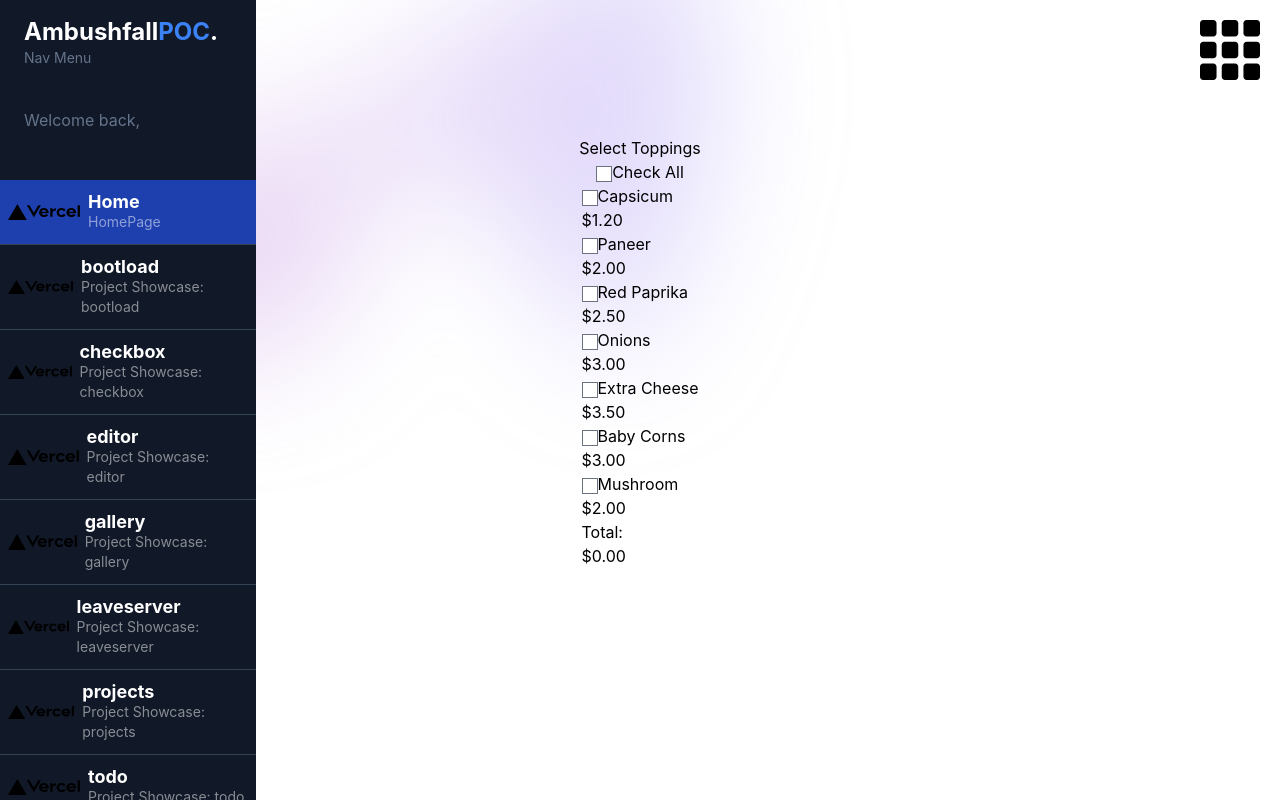
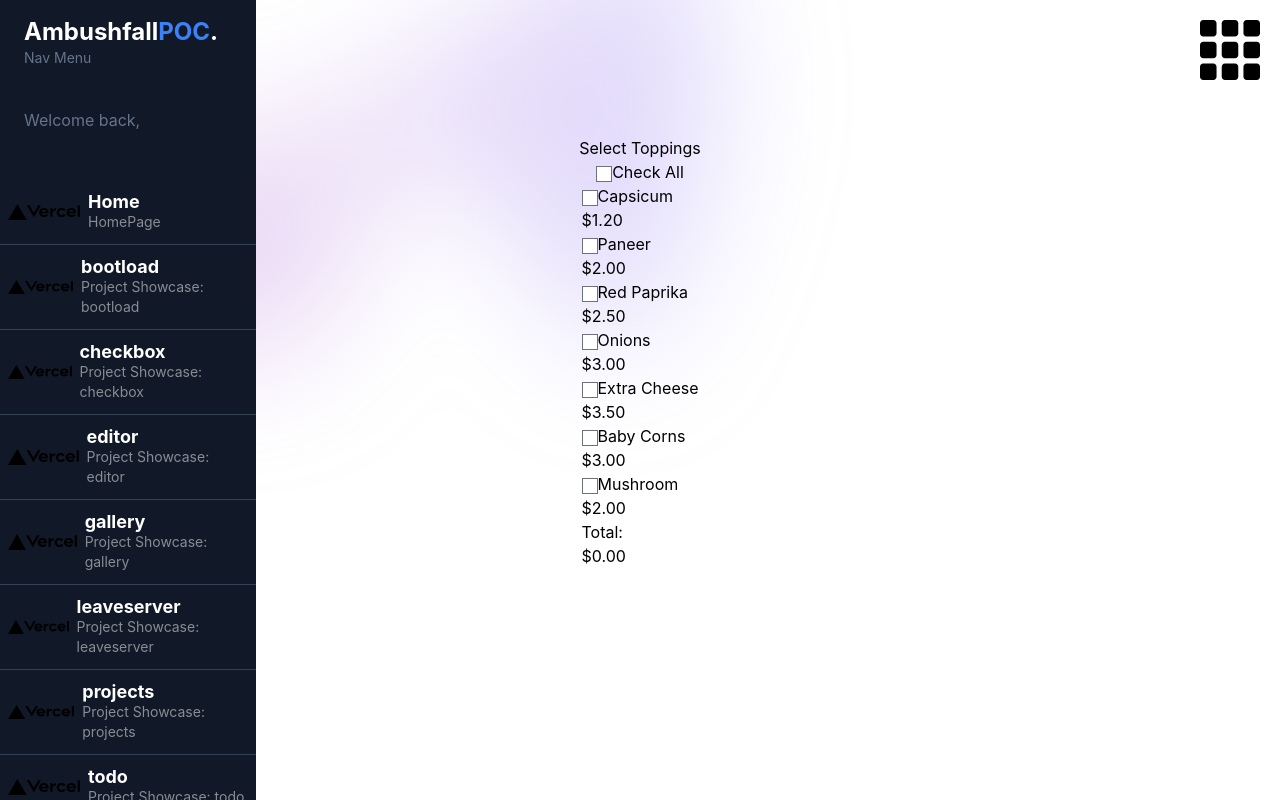
Before and after one commit to Ambushfall/turborepo, a Next.js app: page /checkbox in a window 1280 px wide. Both pictures are taken after a click on the icon 1230 px from the left and 50 px from the top of the page. Built offline with nearby package versions, Linux system fonts and the light colour scheme.

Commit message:
Modified

```diff
--- a/app/Navigation.tsx
+++ b/app/Navigation.tsx
@@ -3,12 +3,13 @@ import Image from "next/image";
 import Link from "next/link";
 import { useState } from "react";
 import { HomeSVG } from "./components/homeSVG";
+
 const Navigation = ({ urls }: { urls: Array<string>; }) => {
-
+    // const route = document?.location?.pathname ? document.location : false
     const [isOpen, setIsOpen] = useState(false);
-
-    function onClickHandler() {
+    function onClickHandler(event:any) {
         setIsOpen(!isOpen)
+        // console.log(route)
     }
 
     return (
@@ -44,8 +45,8 @@ const Navigation = ({ urls }: { urls: Array<string>; }) => {
                     </ul> */}
                         {/* Navigation Items Example  */}
                         <div id='nav' className='w-full'>
-                            <NavLink href="/" NavItemName="Home" NavItemDescription="HomePage" pathToSvg='/vercel.svg' isActive={true}/>
-                            {urls.map((el: string) => <NavLink key={`key${el}`} href={`/${el}`} NavItemName={el} NavItemDescription={`Project Showcase: ${el}`} pathToSvg='/vercel.svg' isActive={false} />)}
+                            <NavLink href="/" clickHandler={onClickHandler} NavItemName="Home" NavItemDescription="HomePage" pathToSvg='/vercel.svg' isActive={false} />
+                            {urls.map((el: string) => <NavLink clickHandler={onClickHandler} key={`key${el}`} href={`/${el}`} NavItemName={el} NavItemDescription={`Project Showcase: ${el}`} pathToSvg='/vercel.svg' isActive={false} />)}
                         </div>
                     </div>
                 </div>
@@ -53,13 +54,13 @@ const Navigation = ({ urls }: { urls: Array<string>; }) => {
         </div>
     )
 }
-function NavLink({ href, NavItemName, NavItemDescription, pathToSvg, isActive }: { href: string, NavItemName: string, NavItemDescription: string, pathToSvg: string, isActive?: boolean }) {
+function NavLink({ href, NavItemName, NavItemDescription, pathToSvg, isActive, clickHandler }: { href: string, NavItemName: string, NavItemDescription: string, pathToSvg: string, isActive?: boolean, clickHandler?: any }) {
     return (
-        <Link href={href} className={`${isActive ? 'bg-blue-800' : ''} w-full px-2 inline-flex space-x-2 items-center border-b border-slate-700 py-3  hover:bg-white/5 transition ease-linear duration-150`}>
-            <div>
+        <Link onClick={clickHandler} href={href} className={`${isActive ? 'bg-blue-800' : ''} w-full px-2 inline-flex space-x-2 items-center border-b border-slate-700 py-3  hover:bg-white/5 transition ease-linear duration-150`}>
+            <div className="-z-20">
                 <Image src={pathToSvg} alt="Logo" width={72} height={16} />
             </div>
-            <div className='flex flex-col'>
+            <div className='flex flex-col -z-20'>
                 <span className='text-lg font-bold leading-5 text-white'>{NavItemName}</span>
                 <span className='text-sm text-white/50 hidden md:block'>{NavItemDescription}</span>
             </div>
--- a/app/checkbox/page.tsx
+++ b/app/checkbox/page.tsx
@@ -75,7 +75,7 @@ export default function TopingApp() {
         updateTotal(updatedCheckedState);
     };
 
-    console.log(checkedState.every((value) => value));
+    // console.log(checkedState.every((value) => value));
 
     return (
         <div className={main}>
```
